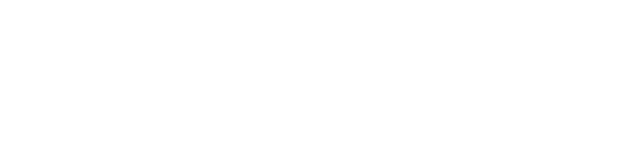
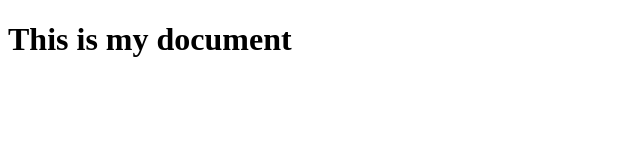
Before and after one commit to josephtmartin/git-branching, a plain HTML site: page index.html in a window 1280 px wide. Shown: the whole page, without its empty margins (0-640 px from the left). Drawn offline with Linux system fonts and the light colour scheme.

Commit message:
added h1

```diff
--- a/index.html
+++ b/index.html
@@ -6,6 +6,6 @@
     <title>Joseph</title>
 </head>
 <body>
-
+    <h1>This is my document</h1>
 </body>
 </html>
```
